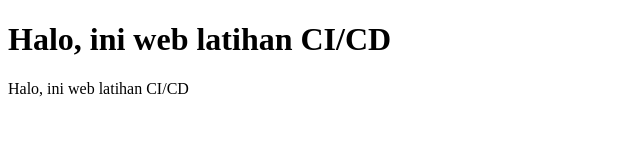
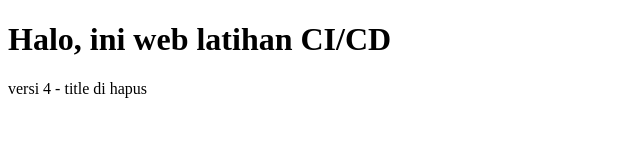
Before and after one commit to Alice09999/CI-CD-pipeline, a plain HTML site: page public/index.html in a window 1280 px wide. Shown: the full height of the page, 0-640 px from the left. Drawn offline with Linux system fonts and the light colour scheme.

Commit message:
Remove title and update paragraph in index.html
Removed the title element and updated paragraph text.

```diff
--- a/public/index.html
+++ b/public/index.html
@@ -1,10 +1,10 @@
 <!DOCTYPE html>
 <html>
 <head>
- <title>Latihan CI/CD</title>
+
 </head>
 <body>
  <h1>Halo, ini web latihan CI/CD</h1>
- <p>Halo, ini web latihan CI/CD</p>
+ <p>versi 4 - title di hapus</p>
 </body>
 </html>
```
